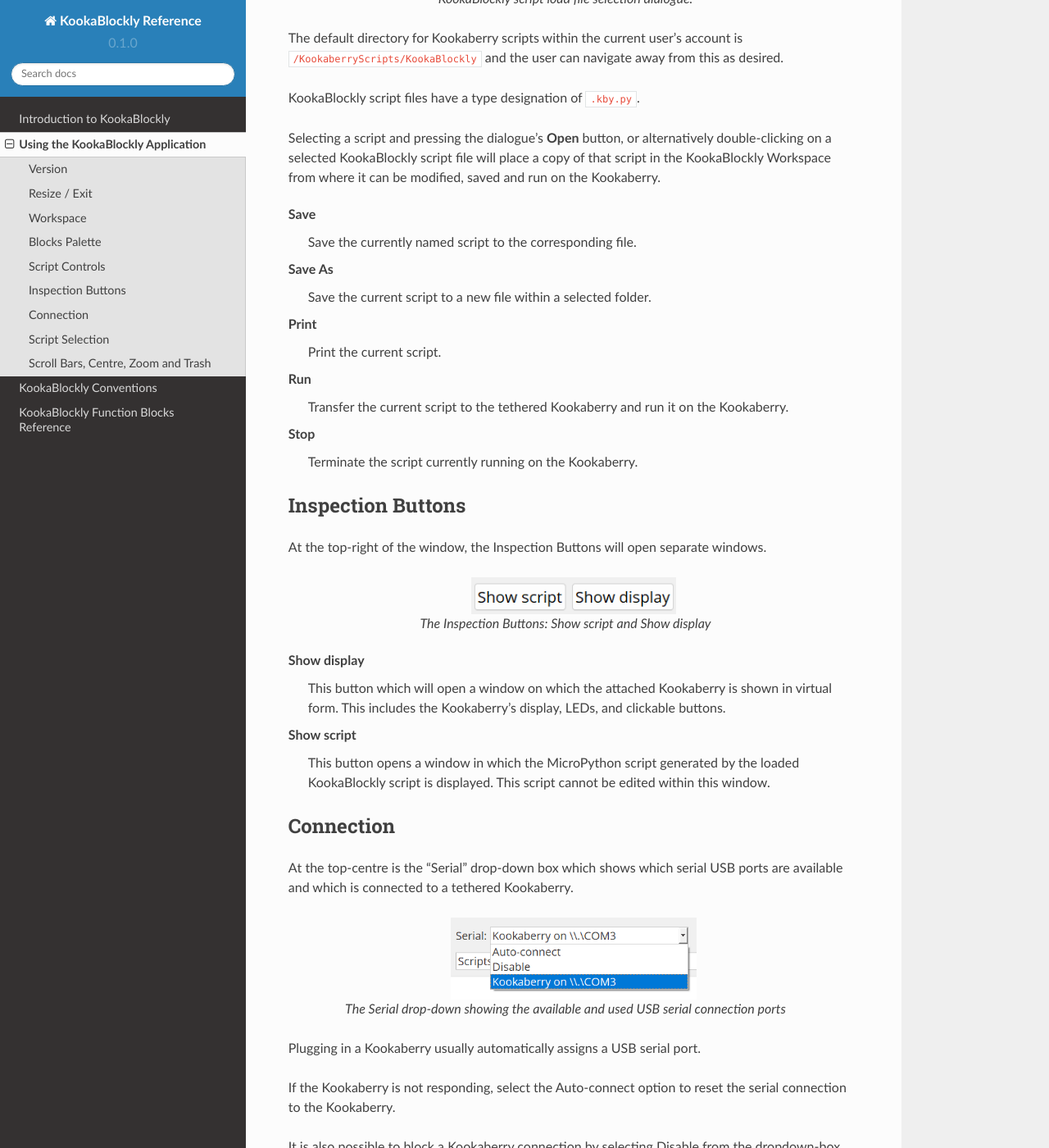
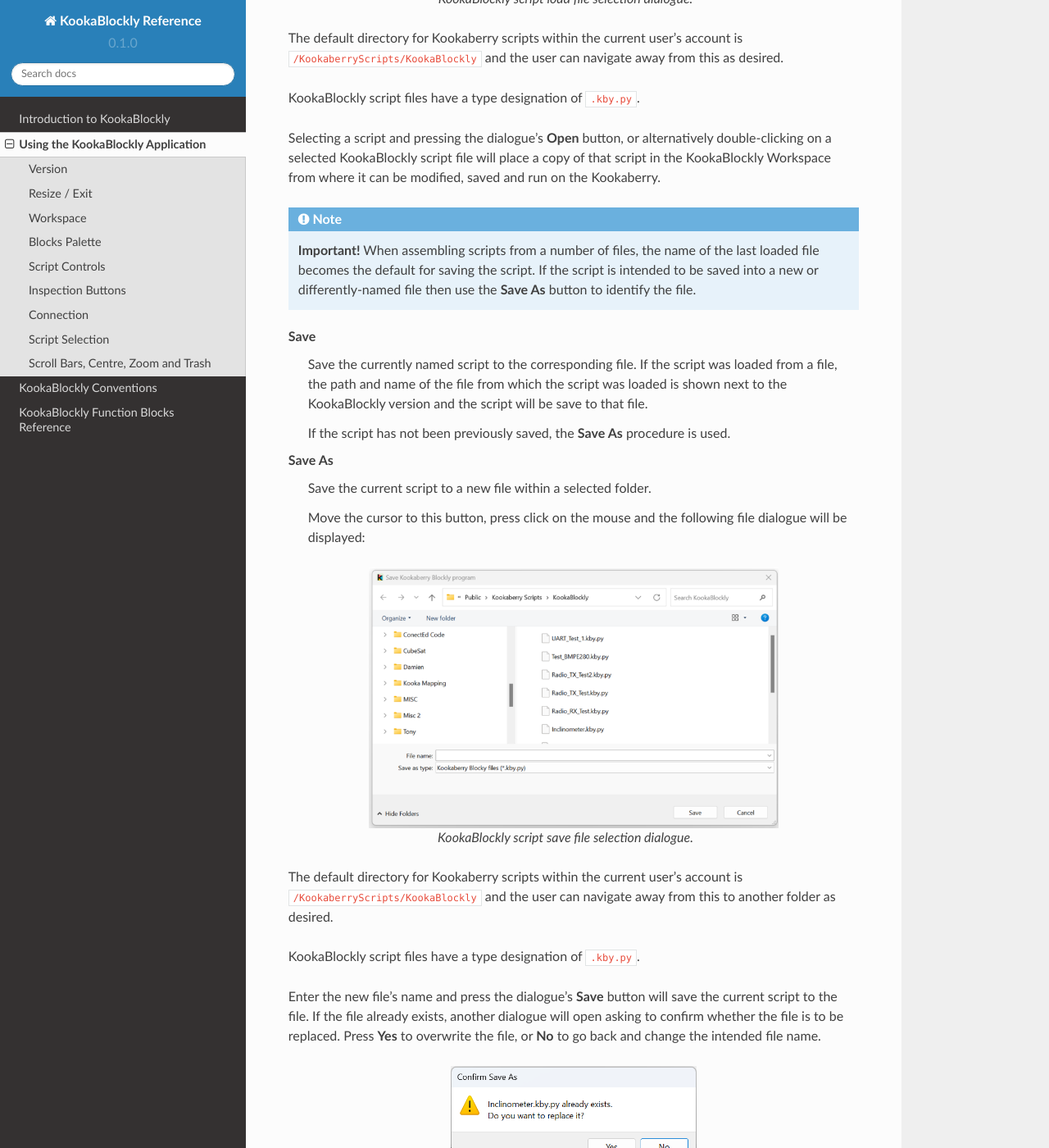
Before and after one commit to TDStrasser/KookaBlockly-Reference, a Sphinx documentation site: the page built from docs/source/using.rst, in a window 1280 px wide and 1400 px high, scrolled down 3533 px. Shown: the whole window at 82% size. Built offline with Sphinx 7.4.7 and the Read the Docs theme 2.0.0, drawn with Linux system fonts in a browser that asks for light colours; some of the changed text lies outside the part shown.

Commit message:
Adding more content.

```diff
--- a/docs/source/using.rst
+++ b/docs/source/using.rst
@@ -100,21 +100,46 @@
    KookaBlockly script load file selection dialogue.
 
 
-The default directory for Kookaberry scripts within the current user’s account is ``/KookaberryScripts/KookaBlockly`` and the user can navigate away from this as desired.
+|  The default directory for Kookaberry scripts within the current user’s account is ``/KookaberryScripts/KookaBlockly`` and the user can navigate away from this as desired.
 
-KookaBlockly script files have a type designation of ``.kby.py``.
+|  KookaBlockly script files have a type designation of ``.kby.py``.
 
-Selecting a script and pressing the dialogue's **Open** button, or alternatively double-clicking on a selected KookaBlockly script file will place a copy of that script in the KookaBlockly Workspace from where it can be modified, saved and run on the Kookaberry.
+|  Selecting a script and pressing the dialogue's **Open** button, or alternatively double-clicking on a selected KookaBlockly script file will place a copy of that script in the KookaBlockly Workspace from where it can be modified, saved and run on the Kookaberry.
 
-.. Important!::
+.. Note::
 
-   When assembling scripts in this way, the name of the last loaded file becomes the default for saving the script.  If the script is intended to be saved into a new or differently-named file then use the **Save As** button to identify the file.
+   **Important!** When assembling scripts from a number of files, the name of the last loaded file becomes the default for saving the script.  If the script is intended to be saved into a new or differently-named file then use the **Save As** button to identify the file.
 
 Save
-  Save the currently named script to the corresponding file.
+  Save the currently named script to the corresponding file. If the script was loaded from a file, the path and name of the file from which the script was loaded is shown next to the KookaBlockly version and the script will be save to that file.
+
+  If the script has not been previously saved, the **Save As** procedure is used.
+
 
 Save As
   Save the current script to a new file within a selected folder.
+
+  Move the cursor to this button, press click on the mouse and the following file dialogue will be displayed:
+
+.. figure:: images/kblockly-save-dialogue.png
+   :width: 500
+   :align: center
+
+   KookaBlockly script save file selection dialogue.
+
+
+|  The default directory for Kookaberry scripts within the current user’s account is ``/KookaberryScripts/KookaBlockly`` and the user can navigate away from this to another folder as desired.
+
+|  KookaBlockly script files have a type designation of ``.kby.py``.
+
+|  Enter the new file's name and press the dialogue's **Save** button will save the current script to the file.  If the file already exists, another dialogue will open asking to confirm whether the file is to be replaced.  Press **Yes** to overwrite the file, or **No** to go back and change the intended file name.
+
+.. figure:: images/kblockly-confirm-saveas.png
+   :width: 300
+   :align: center
+
+   KookaBlockly file name already exists dialogue.
+
 
 Print
   Print the current script.
```
Also changed, not shown: other parts of docs/source/using.rst (+1 -1 lines), docs/source/images/kblockly-confirm-saveas.png (added), docs/source/images/kblockly-save-dialogue.png (added).
